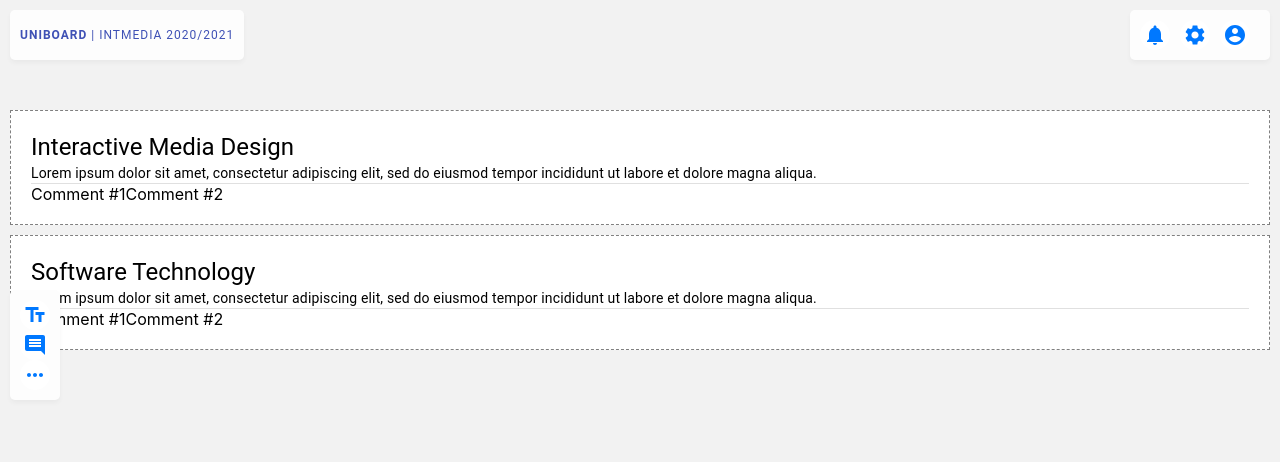
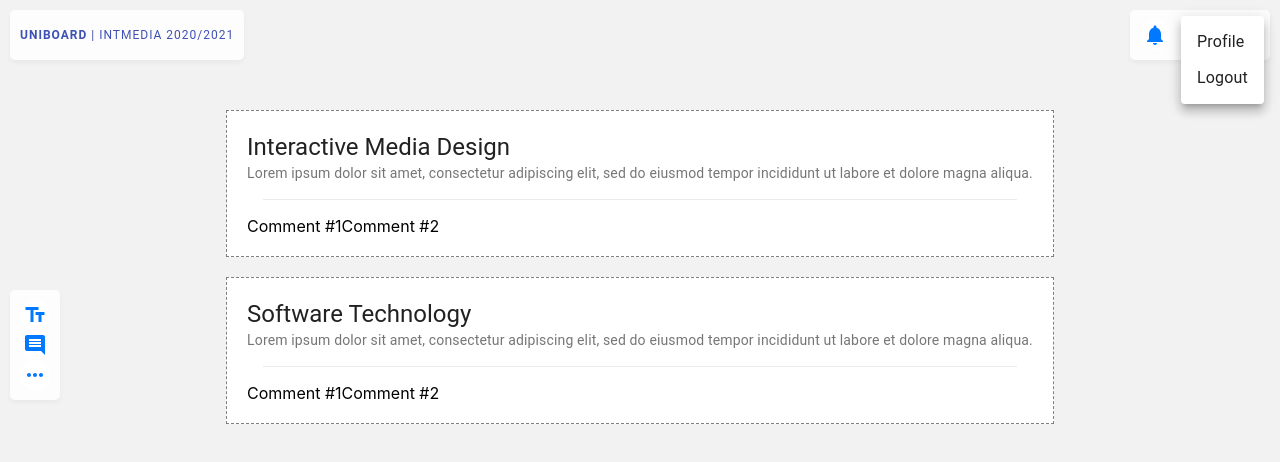
Before and after one commit to medaharrat/uni-board, a Next.js app: page / in a window 1280 px wide. Both pictures are taken after a click on the button 1235 px from the left and 35 px from the top of the page. Shown: the top 462 px of the page. Built offline with nearby package versions, Linux system fonts and the light colour scheme.

Commit message:
Baseline app: Implement basic front end functionalities

```diff
--- a/src/components/Board/index.js
+++ b/src/components/Board/index.js
@@ -1,6 +1,7 @@
 import React from "react";
 import { useStyles } from "./styles.js";
 import { useEffect } from 'react';
+import Grid from "@material-ui/core/Grid";
 import Course from "../Course/index";
 import Header from "../Header/index";
 import ScrollZoom from "../../utils/scrollZoom";
@@ -12,12 +13,21 @@ const Board = () => {
         {
             id: 1,
             name: "Interactive Media Design",
-            description: "Lorem ipsum dolor sit amet, consectetur adipiscing elit, sed do eiusmod tempor incididunt ut labore et dolore magna aliqua."
+            description: "Lorem ipsum dolor sit amet, consectetur adipiscing elit, sed do eiusmod tempor incididunt ut labore et dolore magna aliqua.",
+            comments: [
+                {student_id: 1, comment: "This course was useful!", date: "2020-01-05"},
+                {student_id: 2, comment: "It is quite easy to pass the course.", date: "2020-01-11"},
+            ],
+            content: "link_to_content"
         },
         {
             id: 2,
             name: "Software Technology",
-            description: "Lorem ipsum dolor sit amet, consectetur adipiscing elit, sed do eiusmod tempor incididunt ut labore et dolore magna aliqua."
+            description: "Lorem ipsum dolor sit amet, consectetur adipiscing elit, sed do eiusmod tempor incididunt ut labore et dolore magna aliqua.",
+            comments: [
+                {student_id: 1, comment: "Make sure you manage your time.", date: "2020-01-01"},
+                {student_id: 2, comment: "The material is interesting.", date: "2020-02-01"},
+            ]
         },
     ]
 
@@ -29,11 +39,16 @@ const Board = () => {
         <div className={classes.container}>
             <Header title="2020/2021" />
             <div id="slideContainer" className={classes.content}>
-                <div className={classes.box}>
-                    {courses.map(course => (
-                        <Course course={course} key={course.id}/>
-                    ))}
-                </div>
+            <Grid
+                container
+                direction="column"
+                alignItems="center"
+                className={classes.box}
+            >
+                {courses.map(course => (
+                    <Course course={course} key={course.id}/>
+                ))}
+            </Grid>
             </div>
         </div>
     );
--- a/src/components/Board/styles.js
+++ b/src/components/Board/styles.js
@@ -13,10 +13,8 @@ const useStyles = makeStyles({
     height:'100%',
   },
   box: {
-    display: 'default',
     width:'100%',
     height:'100%',
-    justifyContent: 'center',
     paddingTop: 100,
     transition: 'transform .2s'
   },
--- /dev/null
+++ b/src/components/Content/index.js
@@ -0,0 +1,15 @@
+import React from "react";
+import Box from "@material-ui/core/Box";
+import { useStyles } from "./styles";
+
+const Content = ({ type }) => {
+    const classes = useStyles();
+
+    return (
+        <Box components="div" className={classes.box}>
+            This is some content
+        </Box>
+    );
+}
+
+export default Content;
--- /dev/null
+++ b/src/components/Content/styles.js
@@ -0,0 +1,13 @@
+import { makeStyles } from '@material-ui/core/styles';
+import palette from '../../static/palette';
+
+const useStyles = makeStyles({
+  box: {
+    border: '1px dashed grey',
+    padding: 5,
+    textAlign: 'center',
+    minHeight: '150px'
+  },
+});
+
+export { useStyles };
--- a/src/components/Course/Circle/index.js
+++ b/src/components/Course/Circle/index.js
@@ -1,14 +1,38 @@
 import React from "react";
 import { useStyles } from './styles';
-import { Box } from "@material-ui/core";
+import { Box, Divider, Grid } from "@material-ui/core";
 import Intro from "../Intro";
+import Comments from "../../Comments";
+import Content from "../../Content";
 
 const Circle = ({ course }) => {
     const classes = useStyles();
 
     return (
         <Box components="div" className={classes.box}>
-            <Intro course={course} />
+            <Grid container>
+                {/*
+                <Grid item xs={course.content ? '9': '12'}>
+                    <Intro course={course} />
+                    { Action buttons }
+                </Grid>
+                { course.content && (course.content.length !== 0) && (
+                <Grid item xs={3}>
+                    <Content />
+                </Grid>
+                )}
+                */}
+                <Grid item xs="12">
+                    <Intro course={course} />
+                    { /*Action buttons*/ }
+                </Grid>
+            </Grid>
+
+            <Divider light className={classes.divider}/>
+
+            <Grid xs={12}>
+                <Comments />
+            </Grid>
         </Box>
     );
 }
--- a/src/components/Course/Circle/styles.js
+++ b/src/components/Course/Circle/styles.js
@@ -1,13 +1,16 @@
 import { makeStyles } from '@material-ui/core/styles';
 import palette from '../../../static/palette';
 
-const useStyles = makeStyles({
+const useStyles = makeStyles((theme) => ({
   box: {
     border: '1px dashed grey',
     padding: 20,
     margin: 10,
     backgroundColor: palette.background.white
+  },
+  divider: {
+    margin: theme.spacing(2)
   }
-});
+}));
 
 export { useStyles };
--- a/src/components/Course/Intro/index.js
+++ b/src/components/Course/Intro/index.js
@@ -1,43 +1,18 @@
 import React from "react";
 import { useStyles } from "./styles";
-import { Box, Divider, Typography, Grid } from "@material-ui/core";
-import Comments from "../../Comments";
+import { Box, Typography } from "@material-ui/core";
 
 const Intro = ({ course }) => {
     const classes = useStyles();
 
     return (
         <Box component="div" className={classes.box}>
-
-            <Grid>
-                <Grid>
-                    <Typography variant="h5">
-                        { course.name }
-                    </Typography>
-                    <Typography variant="body2">
-                        { course.description }
-                    </Typography>
-                </Grid>
-
-                <Grid>
-                    { /* Video or picture */ }
-                </Grid>
-            </Grid>
-
-            <Grid>
-                <Grid>
-                    { /* Action buttons */ }
-                </Grid>
-            </Grid>
-
-            <Divider />
-
-            <Grid>
-                <Grid>
-                    <Comments />
-                </Grid>
-            </Grid>
-
+            <Typography variant="h5" className={classes.title}>
+                { course.name }
+            </Typography>
+            <Typography variant="body2" className={classes.description}>
+                { course.description }
+            </Typography>
         </Box>
     );
 }
--- a/src/components/Course/Intro/styles.js
+++ b/src/components/Course/Intro/styles.js
@@ -1,9 +1,13 @@
 import { makeStyles } from '@material-ui/core/styles';
+import palette from '../../../static/palette';
 
 const useStyles = makeStyles({
-  box: {
-
-  }
+  title: {
+    color: palette.text.primary
+  },
+  description: {
+    color: palette.text.secondary
+  },
 });
 
 export { useStyles };
--- a/src/components/Header/index.js
+++ b/src/components/Header/index.js
@@ -1,4 +1,4 @@
-import React from 'react';
+import React, { useState } from 'react';
 import Grid from '@material-ui/core/Grid';
 import IconButton from '@material-ui/core/IconButton';
 import Typography from '@material-ui/core/Typography';
@@ -9,6 +9,8 @@ import TextFieldsIcon from '@material-ui/icons/TextFields';
 import CommentIcon from '@material-ui/icons/Comment';
 import MoreHorizIcon from '@material-ui/icons/MoreHoriz';
 import Tooltip from '@material-ui/core/Tooltip';
+import MenuItem from '@material-ui/core/MenuItem';
+import Menu from '@material-ui/core/Menu';
 import { useStyles } from './styles';
 import Bar from './Bar';
 import clsx from  'clsx';
@@ -16,6 +18,16 @@ import Link from 'next/link';
 
 const Header = ({ title }) => {
   const classes = useStyles();
+  const [anchorEl, setAnchorEl] = useState(null);
+
+  const isAccountMenuOpen = Boolean(anchorEl);
+
+  const handleAccountMenuOpen = (e) => {
+    setAnchorEl(e.currentTarget);
+  };
+  const handleAccountMenuClose = () => {
+    setAnchorEl(null);
+  };
 
   return (
     <Grid>
@@ -57,12 +69,31 @@ const Header = ({ title }) => {
               </IconButton>
             </Tooltip>
             <Tooltip title="Account" placement="bottom" arrow>
-              <IconButton disableRipple className={classes.iconBtn} color="primary">
+              <IconButton
+                disableRipple
+                className={classes.iconBtn}
+                color="primary"
+                aria-controls="primary-search-account-menu"
+                onClick={handleAccountMenuOpen}
+              >
                 <AccountCircle className={classes.icon} />
               </IconButton>
             </Tooltip>
           </Bar>
         </Grid>
+
+        <Menu
+          anchorEl={anchorEl}
+          anchorOrigin={{ vertical: 'bottom', horizontal: 'center' }}
+          id="primary-search-account-menu"
+          keepMounted
+          transformOrigin={{ vertical: 'top ', horizontal: 'center' }}
+          open={isAccountMenuOpen}
+          onClose={handleAccountMenuClose}
+        >
+          <MenuItem>Profile</MenuItem>
+          <MenuItem>Logout</MenuItem>
+        </Menu>
 
       </Grid>
 
```
